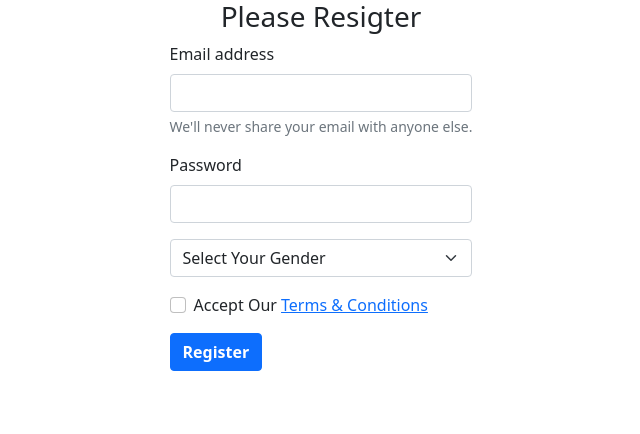
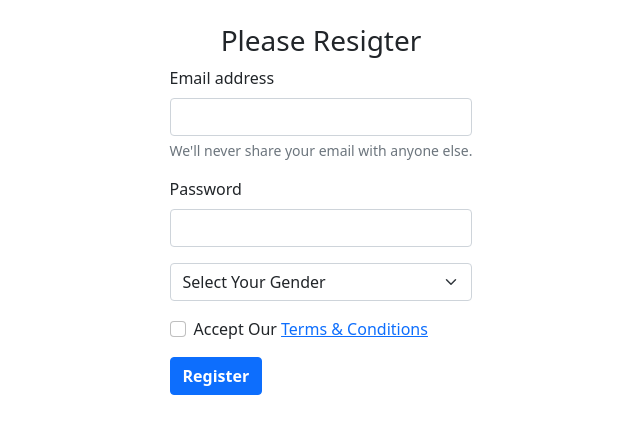
Before and after one commit to marufurs4294/registration_form, a plain HTML site: page index.html in a window 1280 px wide. Shown: the whole page, without its empty margins (34-674 px from the left). Drawn offline with nearby package versions, Linux system fonts and the light colour scheme.

Commit message:
row padding added

```diff
--- a/index.html
+++ b/index.html
@@ -17,7 +17,7 @@
   <body>
     <section>
       <div class="container">
-        <div class="row">
+        <div class="row py-4">
           <div
             class="col-md-6 d-flex flex-column align-items-center justify-content-center"
           >
```
